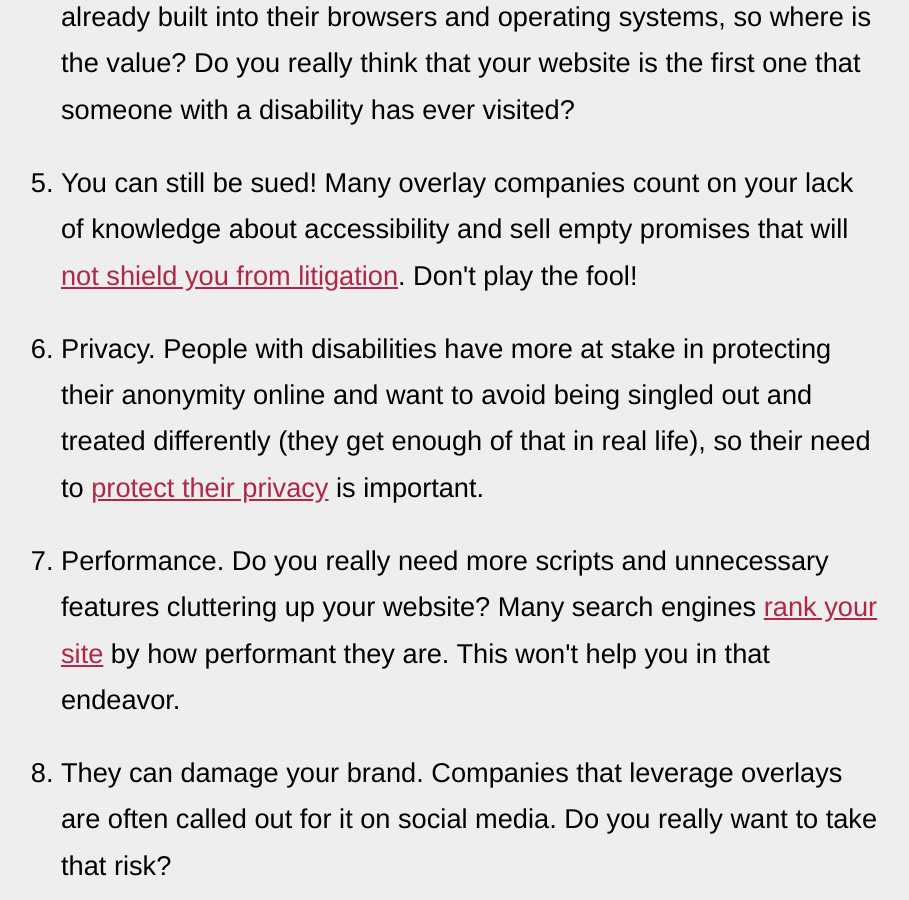
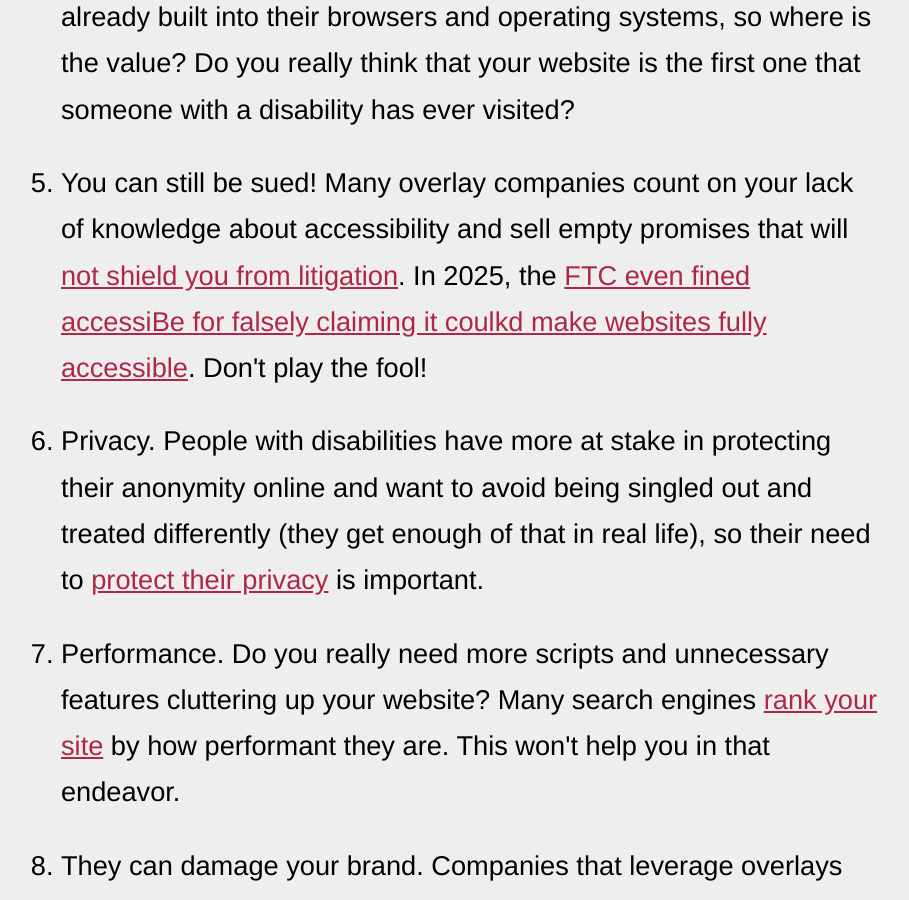
Before and after one commit to michaelspellacy/shouldiuseanaccessibilityoverlay-com, a Jekyll site: the page built from index.html, in a window 1280 px wide and 900 px high, scrolled down 1729 px. Shown: the whole window, without its empty margins (189-1098 px from the left). Built offline with Jekyll 4.4.1, drawn with Linux system fonts in a browser that asks for light colours.

Commit message:
Update index.html

```diff
--- a/index.html
+++ b/index.html
@@ -12,7 +12,7 @@
   <li>They fail to address inherent access barriers. For example, missing alternative text, proper labeling, multimedia captioning and transcription, keyboard access, etc. An overlay cannot fix these things.</li>
   <li>They can make access worse. So much so, that disabled users <a href="https://adrianroselli.com/2020/06/accessibe-will-get-you-sued.html#Update12">actively block overlays</a>, which defeat the purpose of including an overlay to begin with.</li>
   <li>Many disabled individuals already have the software that they require to navigate the web and can easily leverage features already built into their browsers and operating systems, so where is the value? Do you really think that your website is the first one that someone with a disability has ever visited?</li>
-  <li>You can still be sued! Many overlay companies count on your lack of knowledge about accessibility and sell empty promises that will <a href="https://adrianroselli.com/2020/06/accessibe-will-get-you-sued.html">not shield you from litigation</a>. Don't play the fool!</li>
+  <li>You can still be sued! Many overlay companies count on your lack of knowledge about accessibility and sell empty promises that will <a href="https://adrianroselli.com/2020/06/accessibe-will-get-you-sued.html">not shield you from litigation</a>. In 2025, the <a href="https://techcrunch.com/2025/01/03/ftc-orders-ai-accessibility-startup-accessibe-to-pay-1m-for-misleading-advertising/">FTC even fined accessiBe for falsely claiming it coulkd make websites fully accessible</a>. Don't play the fool!</li>
   <li>Privacy. People with disabilities have more at stake in protecting their anonymity online and want to avoid being singled out and treated differently (they get enough of that in real life), so their need to <a href="https://tink.uk/accessibe-and-data-protection/">protect their privacy</a> is important.</li>
   <li>Performance. Do you really need more scripts and unnecessary features cluttering up your website? Many search engines <a href="https://developers.google.com/web/updates/2018/07/search-ads-speed">rank your site</a> by how performant they are. This won't help you in that endeavor.</li>
   <li>They can damage your brand. Companies that leverage overlays are often called out for it on social media. Do you really want to take that risk?</li>
```
